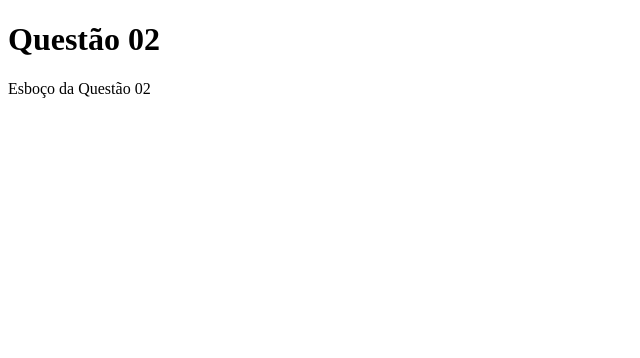
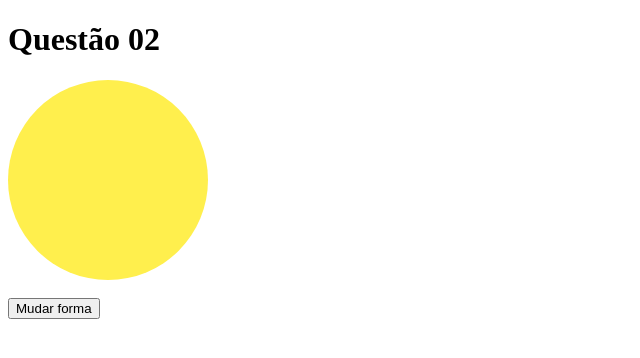
Before and after one commit to matheus-larre/Exercicios-js-dom-matheus-larre, a plain HTML site: page questao02/questao02.html in a window 1280 px wide. Shown: the whole page, without its empty margins (0-640 px from the left). Drawn offline with Linux system fonts and the light colour scheme.

Commit message:
feat(questao02): implementar mudarForma (HTML + JS)

```diff
--- a/questao02/questao02.html
+++ b/questao02/questao02.html
@@ -7,7 +7,9 @@
 </head>
 <body>
   <h1>Questão 02</h1>
-  <div id="app"></div>
+  <div id="forma" style="width:200px; height:200px; background-color: #ffef4d; border-radius:50%;"></div>
+  <br />
+  <button id="btn-forma" onclick="mudarForma()">Mudar forma</button>
   <script src="questao02.js"></script>
 </body>
 </html>
--- a/questao02/questao02.js
+++ b/questao02/questao02.js
@@ -1,5 +1,18 @@
-document.addEventListener('DOMContentLoaded', () => {
-  const app = document.getElementById('app');
-  app.textContent = 'Esboço da Questão 02';
-  console.log('Questão 02 carregada');
-});
+function mudarForma() {
+  const forma = document.getElementById('forma');
+  const btn = document.getElementById('btn-forma');
+  if (!forma || !btn) return;
+  // Verifica estado atual pelo borderRadius (string com px/% etc.)
+  const radius = forma.style.borderRadius || getComputedStyle(forma).borderRadius || '';
+  if (radius.includes('50')) {
+    // passar para quadrado
+    forma.style.borderRadius = '0%';
+    btn.innerText = 'Retornar forma original';
+  } else {
+    // passar para círculo
+    forma.style.borderRadius = '50%';
+    btn.innerText = 'Mudar forma';
+  }
+}
+
+console.log('Questão 02: script carregado');
```
